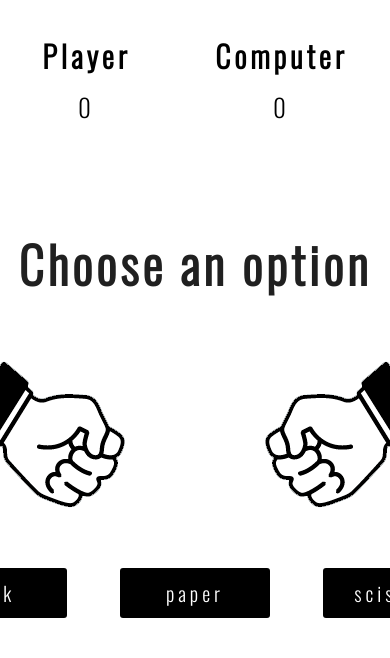
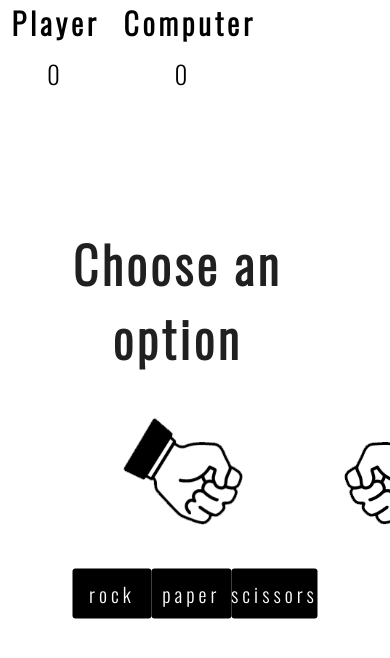
Before and after one commit to fionatreacy/Project-2, a plain HTML site: page index.html in a window 390 px wide. Both pictures are taken after a click on the button "Let's Play". Shown: the top 658 px of the page. Drawn offline with nearby package versions, Linux system fonts and the light colour scheme.

Commit message:
add media queries

```diff
--- a/assets/css/style.css
+++ b/assets/css/style.css
@@ -7,7 +7,7 @@
 }
 
 section {
-    height: 100vh;
+    height: 100%;
     background-color: white;
     font-family: Oswald, sans-serif;
     letter-spacing: 4px;
@@ -89,6 +89,7 @@ section {
     display: flex;
     justify-content: space-around;
     align-items: center;
+    text-align: center;
 }
 
 .player-hand {
@@ -104,3 +105,24 @@ div.fadeIn {
     opacity: 1;
     pointer-events: all;
 }
+
+/* for screens size 950px */
+
+@media screen and (max-width:450px) {
+    * {
+        clear: both;
+        columns: 1;
+        width: 90%;
+        float: none;
+        text-align: center;
+    }
+    .hands,
+    .options {
+        width: 100%;
+        padding: 0 15%;
+    }
+    .score,
+    .intro {
+        text-align: center;
+    }
+}
```
